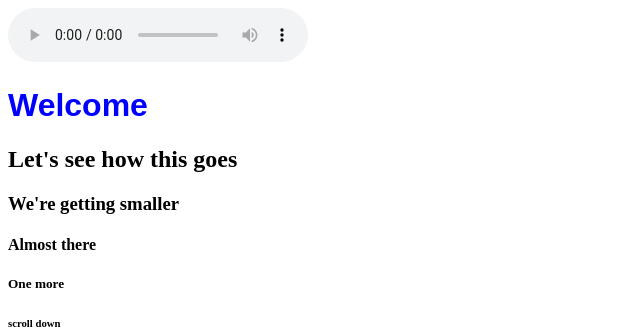
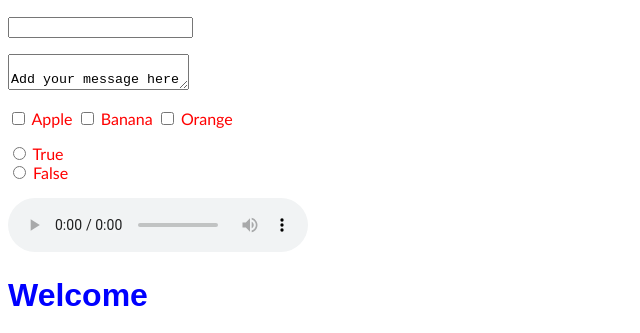
Before and after one commit to jarrydg213/MyFirstApp, a plain HTML site: page indexVS.html in a window 1280 px wide. Shown: the top 333 px of the page, without its empty margins (0-640 px from the left). Drawn offline with Linux system fonts and the light colour scheme.

Commit message:
Update indexVS.html

```diff
--- a/indexVS.html
+++ b/indexVS.html
@@ -1,7 +1,7 @@
 <!DOCTYPE html>
 <html>
     <header>
-        <meta name="referrer" content="no-referrer-when-downgrade">
+
     </header>
     <head>
 
@@ -10,7 +10,44 @@
     </head>
 
     <body>
+            <form>
+                <p><input type="text"></p>
 
+
+                <p><textarea>
+                    Add your message here
+                </textarea></p>
+
+
+                <p>
+                    <label>
+                        <input type="checkbox" name="CheckbocGroup1" value="apple" id="CheckbocGroup1_0">
+                Apple</label>
+                    <label>
+                        <input type="checkbox" name="CheckbocGroup1_" value="banana" id="CheckbocGroup1_1">
+                Banana</label>
+                    <label>
+                        <input type="checkbox" name="CheckbocGroup1_" value="orange" id="CheckbocGroup1_2">
+                Orange</label>
+            <br>
+            </p>
+
+            <p>
+                <label>
+                    <input type="radio" name="RadioGroup1" value="true" id="RadioGroup1_0">
+                    True</label>
+                    <br>
+                <label>
+                    <input type="radio" name="RadioGroup1" value="false" id="RadioGroup1_1">
+                    False</label>
+                    <br>
+            </p>
+
+
+
+
+
+            </form>
         <audio controls>
             <source src="mutt.mp3">
         </audio>
```
